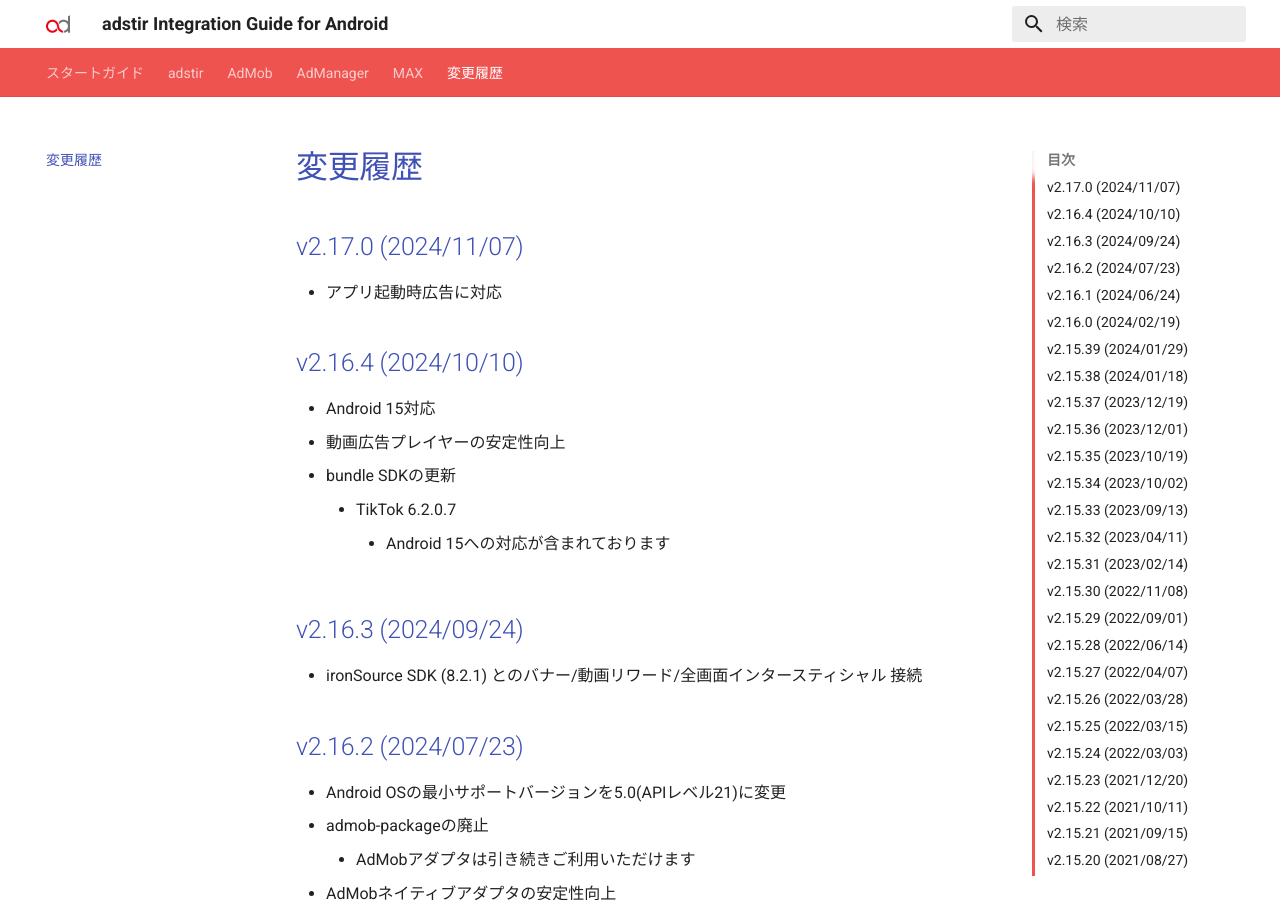
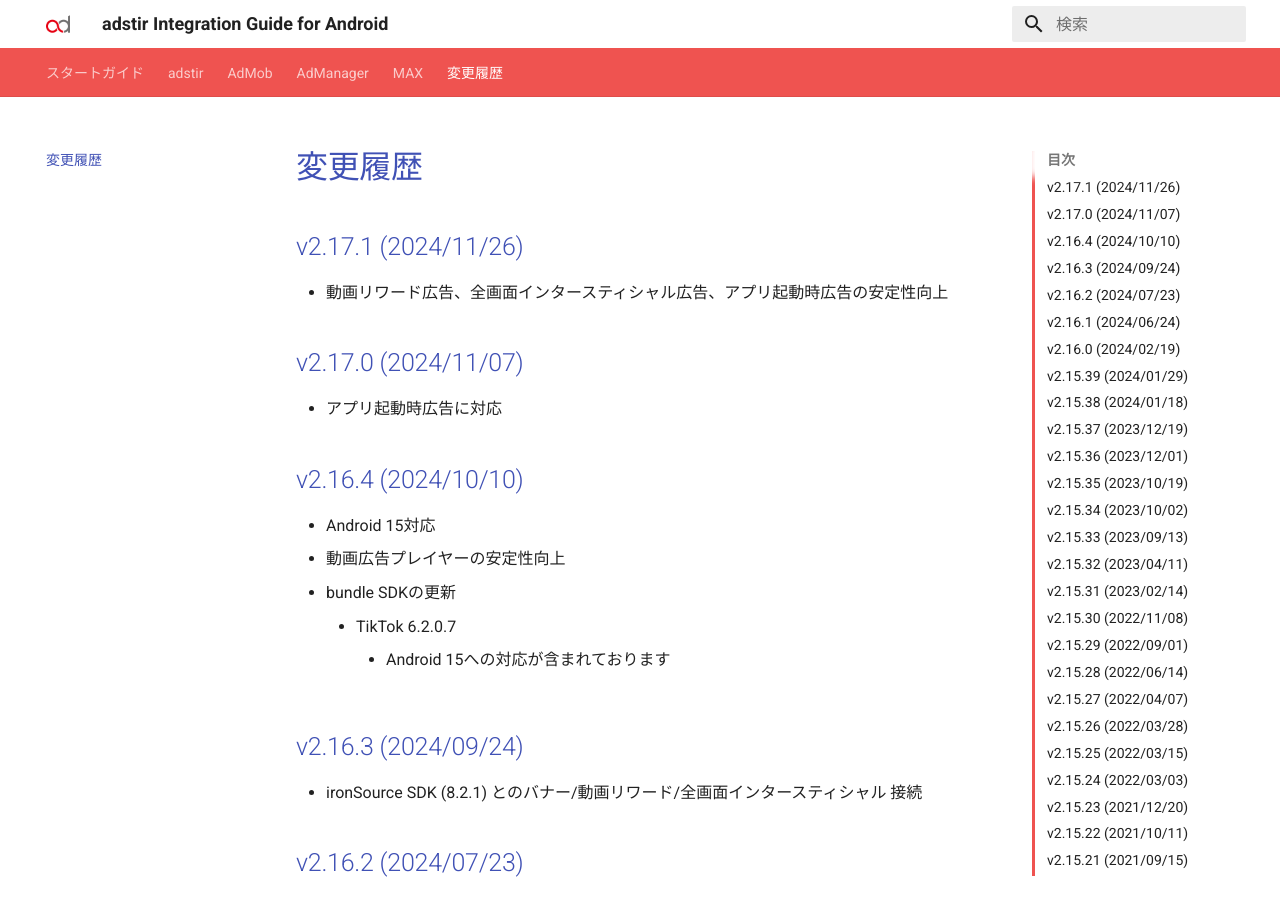
Before and after one commit to united-adstir/android-sdk-docs, an MkDocs documentation site: the page built from docs/changelog.md, in a window 1280 px wide and 900 px high. Built offline with MkDocs 1.6.1 and Material for MkDocs 9.7.7, drawn with Linux system fonts in a browser that asks for light colours; the version menu is left out.

Commit message:
adstir SDK 2.17.1

```diff
--- a/docs/changelog.md
+++ b/docs/changelog.md
@@ -1,4 +1,8 @@
 # 変更履歴
+
+## v2.17.1 (2024/11/26)
+
+* 動画リワード広告、全画面インタースティシャル広告、アプリ起動時広告の安定性向上
 
 ## v2.17.0 (2024/11/07)
 
--- a/mkdocs.yml
+++ b/mkdocs.yml
@@ -18,7 +18,7 @@
 extra:
   language: 'jp'
   version:
-    adstir: 2.17.0
+    adstir: 2.17.1
     applovin: 12.5.0
     imobile: 2.3.2
     ironsource: 8.1.2
```
